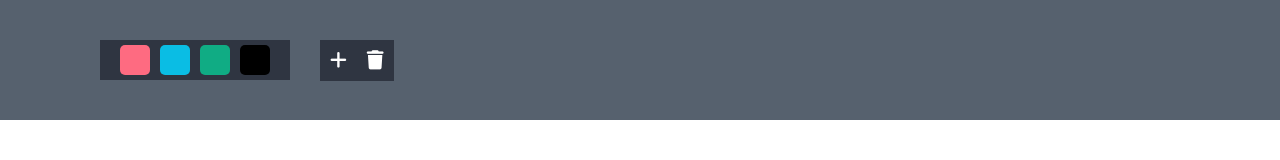
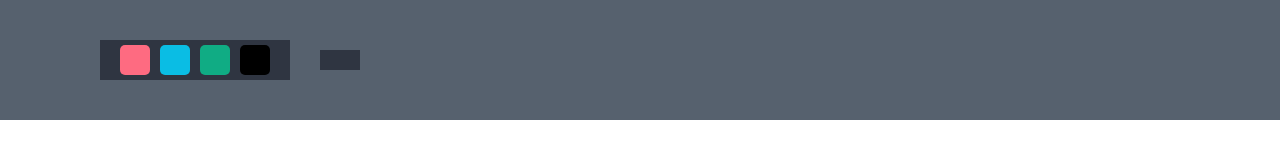
Before and after one commit to v71ini/movie, a plain HTML site: page index.html in a window 1280 px wide. Drawn offline with Linux system fonts and the light colour scheme.

Commit message:
Update index.html

```diff
--- a/index.html
+++ b/index.html
@@ -7,7 +7,7 @@
     <meta name="viewport" content="width=device-width, initial-scale=1.0">
     <title>Tiket App</title>
     <link rel="stylesheet" href="style.css">
-    <link rel="stylesheet" href="https://cdnjs.cloudflare.com/ajax/libs/font-awesome/6.2.1/css/all.min.css">
+
 
 </head>
 
```
